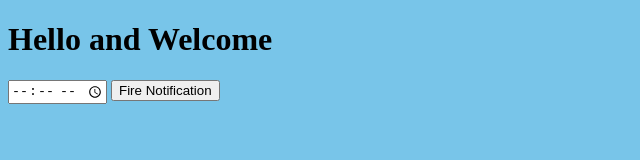
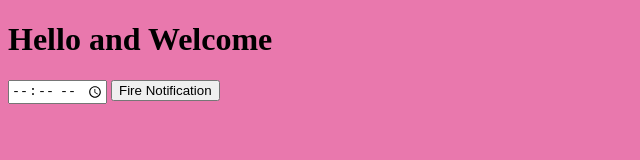
Before and after one commit to Sagar712/ABCD, a plain HTML site: page index.html in a window 1280 px wide. Shown: the whole page, without its empty margins (0-640 px from the left). Drawn offline with Linux system fonts and the light colour scheme.

Commit message:
Add files via upload

```diff
--- a/style.css
+++ b/style.css
@@ -1,3 +1,3 @@
 body{
-    background-color: rgb(120, 197, 233);
+    background-color: rgb(233, 120, 173);
 }
```
